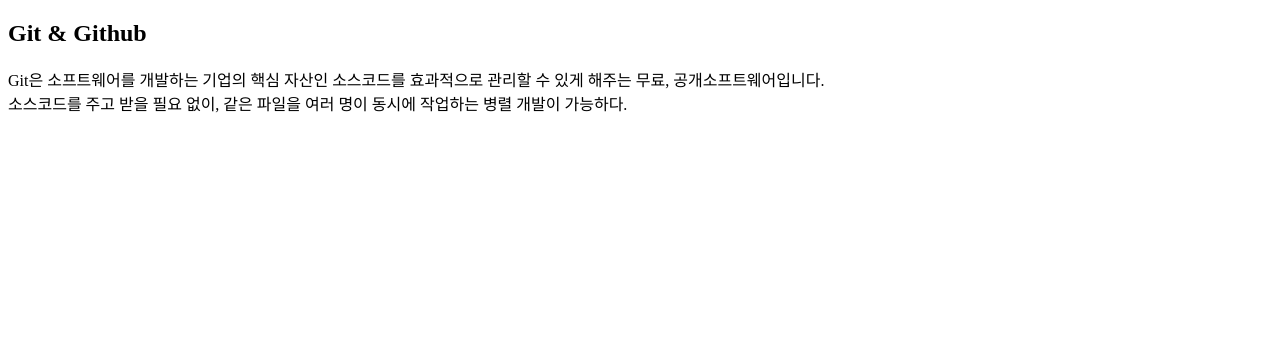
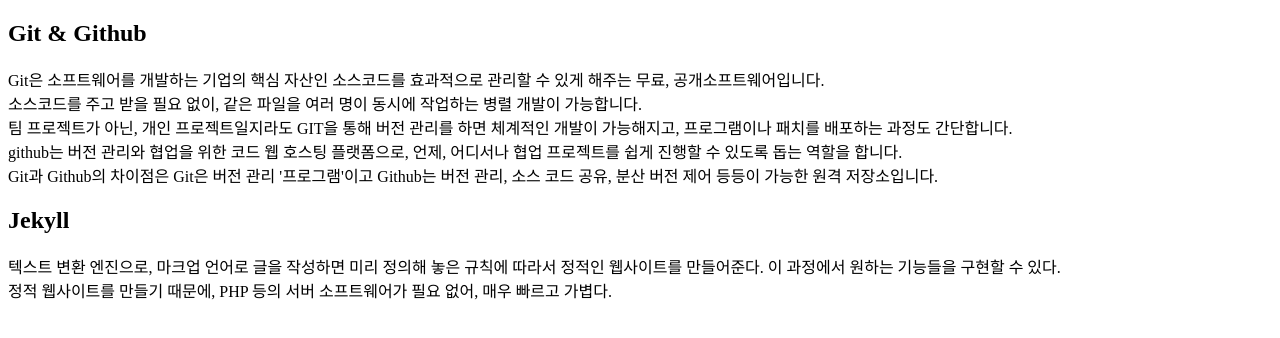
Before and after one commit to smcho2/Jsm, a plain HTML site: page index.html in a window 1280 px wide. Drawn offline with Linux system fonts and the light colour scheme.

Commit message:
Update index.html

```diff
--- a/index.html
+++ b/index.html
@@ -6,7 +6,15 @@
 	<body>
 		<h2>Git & Github</h2>
 		Git은 소프트웨어를 개발하는 기업의 핵심 자산인 소스코드를 효과적으로 관리할 수 있게 해주는 무료, 공개소프트웨어입니다.<br>
-		소스코드를 주고 받을 필요 없이, 같은 파일을 여러 명이 동시에 작업하는 병렬 개발이 가능하다.<br>
+		소스코드를 주고 받을 필요 없이, 같은 파일을 여러 명이 동시에 작업하는 병렬 개발이 가능합니다.<br>
+		팀 프로젝트가 아닌, 개인 프로젝트일지라도 GIT을 통해 버전 관리를 하면 체계적인 개발이 가능해지고, 프로그램이나 패치를 배포하는 과정도 간단합니다.<br>
+		github는 버전 관리와 협업을 위한 코드 웹 호스팅 플랫폼으로, 언제, 어디서나 협업 프로젝트를 쉽게 진행할 수 있도록 돕는 역할을 합니다.<br>
+		Git과 Github의 차이점은 Git은 버전 관리 '프로그램'이고 Github는 버전 관리, 소스 코드 공유, 분산 버전 제어 등등이 가능한 원격 저장소입니다.
+	<head>
+		<h2>Jekyll</h2>
+		텍스트 변환 엔진으로, 마크업 언어로 글을 작성하면 미리 정의해 놓은 규칙에 따라서 정적인 웹사이트를 만들어준다. 이 과정에서 원하는 기능들을 구현할 수 있다.<br>
+		정적 웹사이트를 만들기 때문에, PHP 등의 서버 소프트웨어가 필요 없어, 매우 빠르고 가볍다.
+
 
 
 	</body>
```
